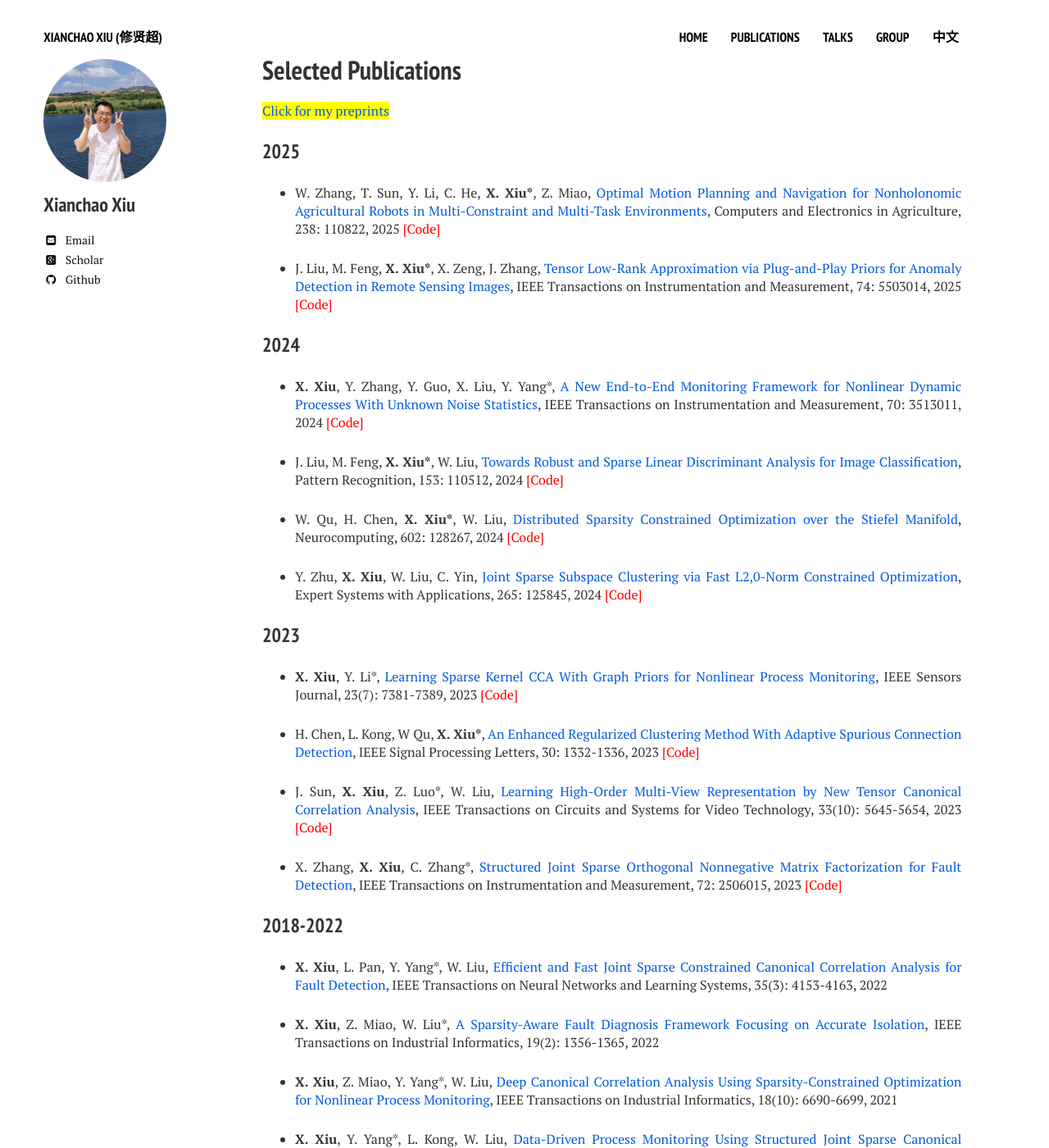
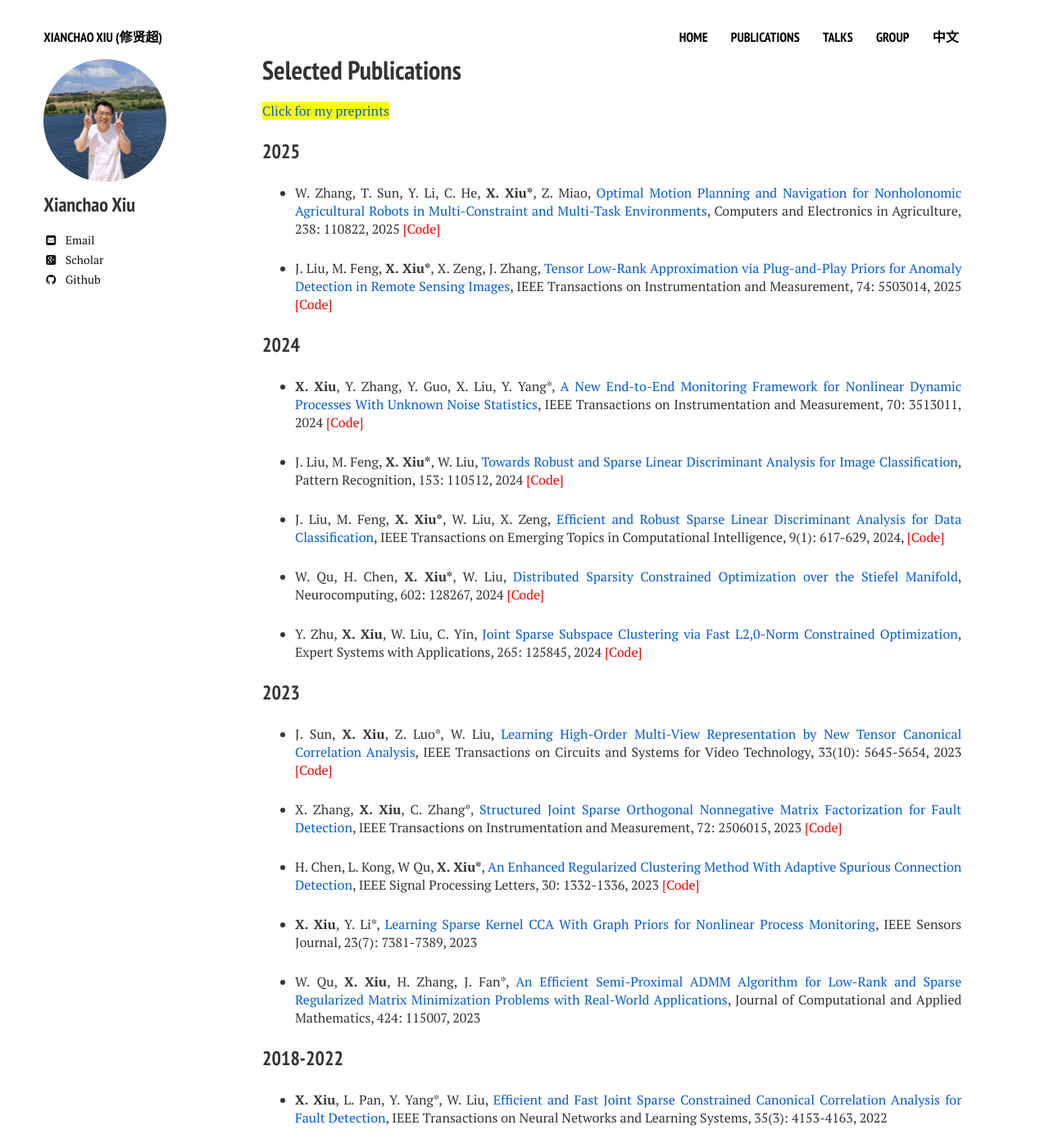
Before and after one commit to xianchaoxiu/xianchaoxiu.github.io, a Jekyll site: the page built from publications/index.md, in a window 1280 px wide and 1400 px high. Shown: the whole window at 82% size. Built offline with Jekyll 4.4.1, drawn with Linux system fonts in a browser that asks for light colours; nearby versions of some CDN libraries.

Commit message:
Update index.md

```diff
--- a/publications/index.md
+++ b/publications/index.md
@@ -26,6 +26,8 @@ share: false
 
 * J. Liu, M. Feng, <b>X. Xiu*</b>, W. Liu, <a href="https://doi.org/10.1016/j.patcog.2024.110512" class="textlink" target="_blank">Towards Robust and Sparse Linear Discriminant Analysis for Image Classification</a>, Pattern Recognition, 153: 110512, 2024 <a href="https://github.com/EMXlight/RSLDAplus" class="textlink" target="_blank" style="color: red;">[Code]</a>
 
+* J. Liu, M. Feng, <b>X. Xiu*</b>, W. Liu, X. Zeng, <a href="https://doi.org/10.1016/j.patcog.2024.110512" class="textlink" target="_blank">Efficient and Robust Sparse Linear Discriminant Analysis for Data Classification</a>, IEEE Transactions on Emerging Topics in Computational Intelligence, 9(1): 617-629, 2024, <a href="https://github.com/EMXlight/ERSLDA" class="textlink" target="_blank" style="color: red;">[Code]</a>
+
 * W. Qu, H. Chen, <b>X. Xiu*</b>, W. Liu, <a href="https://doi.org/10.1016/j.neucom.2024.128267" class="textlink" target="_blank">Distributed Sparsity Constrained Optimization over the Stiefel Manifold</a>, Neurocomputing, 602: 128267, 2024 <a href="https://github.com/wtqu/DREAM" class="textlink" target="_blank" style="color: red;">[Code]</a>
 
 * Y. Zhu, <b>X. Xiu</b>, W. Liu, C. Yin, <a href="https://doi.org/10.1016/j.eswa.2024.125845" class="textlink" target="_blank">Joint Sparse Subspace Clustering via Fast L2,0-Norm Constrained Optimization</a>, Expert Systems with Applications, 265: 125845, 2024 <a href="https://github.com/zhudafa/JSSC" class="textlink" target="_blank" style="color: red;">[Code]</a>
@@ -33,14 +35,16 @@ share: false
 
 ### 2023
 
-* <b>X. Xiu</b>, Y. Li*, <a href="https://ieeexplore.ieee.org/abstract/document/10050438" class="textlink" target="_blank">Learning Sparse Kernel CCA With Graph Priors for Nonlinear Process Monitoring</a>, IEEE Sensors Journal, 23(7): 7381-7389, 2023 <a href="https://github.com/xianchaoxiu/ERC" class="textlink" target="_blank" style="color: red;">[Code]</a>
-
-* H. Chen, L. Kong, W Qu, <b>X. Xiu*</b>, <a href="https://ieeexplore.ieee.org/abstract/document/10252040" class="textlink" target="_blank">An Enhanced Regularized Clustering Method With Adaptive Spurious Connection Detection</a>, IEEE Signal Processing Letters, 30: 1332-1336, 2023 <a href="https://github.com/xianchaoxiu/ERC" class="textlink" target="_blank" style="color: red;">[Code]</a>
 
 * J. Sun, <b>X. Xiu</b>, Z. Luo*, W. Liu, <a href="https://ieeexplore.ieee.org/abstract/document/10091146" class="textlink" target="_blank">Learning High-Order Multi-View Representation by New Tensor Canonical Correlation Analysis</a>, IEEE Transactions on Circuits and Systems for Video Technology, 33(10): 5645-5654, 2023  <a href="https://github.com/xianchaoxiu/TCCA" class="textlink" target="_blank" style="color: red;">[Code]</a>
 
 * X. Zhang, <b>X. Xiu</b>, C. Zhang*, <a href="https://ieeexplore.ieee.org/abstract/document/10036023" class="textlink" target="_blank">Structured Joint Sparse Orthogonal Nonnegative Matrix Factorization for Fault Detection</a>, IEEE Transactions on Instrumentation and Measurement, 72: 2506015, 2023  <a href="https://github.com/xianchaoxiu/SJSONMF" class="textlink" target="_blank" style="color: red;">[Code]</a>
 
+* H. Chen, L. Kong, W Qu, <b>X. Xiu*</b>, <a href="https://ieeexplore.ieee.org/abstract/document/10252040" class="textlink" target="_blank">An Enhanced Regularized Clustering Method With Adaptive Spurious Connection Detection</a>, IEEE Signal Processing Letters, 30: 1332-1336, 2023 <a href="https://github.com/xianchaoxiu/ERC" class="textlink" target="_blank" style="color: red;">[Code]</a>
+
+* <b>X. Xiu</b>, Y. Li*, <a href="https://ieeexplore.ieee.org/abstract/document/10050438" class="textlink" target="_blank">Learning Sparse Kernel CCA With Graph Priors for Nonlinear Process Monitoring</a>, IEEE Sensors Journal, 23(7): 7381-7389, 2023
+
+* W. Qu, <b>X. Xiu</b>, H. Zhang, J. Fan*, <a href="https://doi.org/10.1016/j.cam.2022.115007" class="textlink" target="_blank">An Efficient Semi-Proximal ADMM Algorithm for Low-Rank and Sparse Regularized Matrix Minimization Problems with Real-World Applications</a>, Journal of Computational and Applied Mathematics, 424: 115007, 2023
 
 
 ### 2018-2022
```
